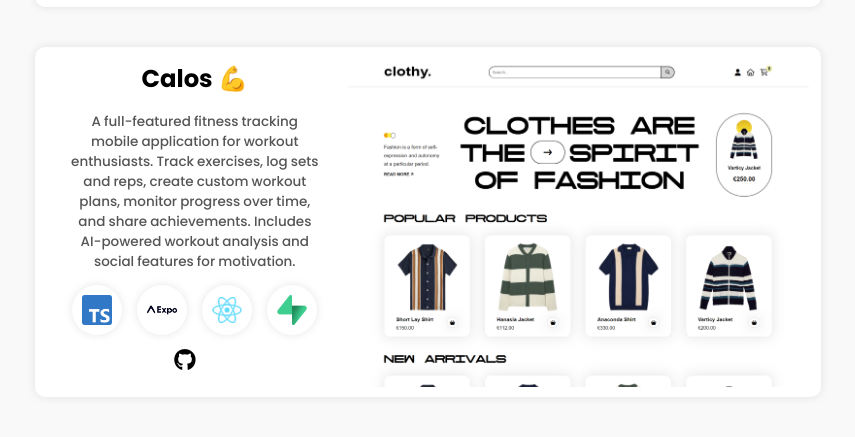
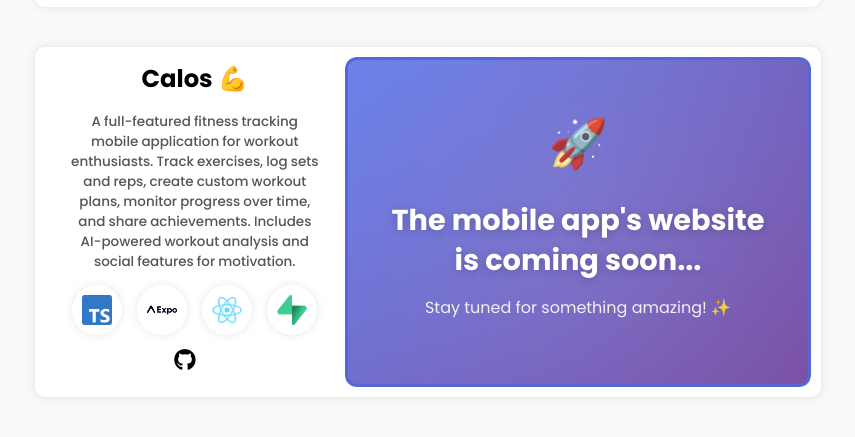
Before and after one commit to Gilad-Weinberger/portfolio, a React (Vite) app: page / in a window 1280 px wide. Shown: the part 2089-2526 px from the top of the page, without its empty margins (212-1067 px from the left). Built offline with nearby package versions, Linux system fonts and the light colour scheme; a web font is replaced by a local one.

Commit message:
update Me and Projects components to reflect title change and implement text placeholders for missing project images

```diff
--- a/src/components/Me.jsx
+++ b/src/components/Me.jsx
@@ -23,7 +23,7 @@
     <div id="home" className="me-lang">
       <div className="me">
         <div className="left">
-          <h1 className="title">Full-Stack React Developer 👋</h1>
+          <h1 className="title">Full-Stack Web Developer 👋</h1>
           <p className="description">
             Hi, I&apos;m Gilad Weinberger. A passionate Full-Stack Web Developer
             based in Katzrin, Israel. 📍
--- a/src/components/Projects.jsx
+++ b/src/components/Projects.jsx
@@ -1,7 +1,7 @@
 import { useEffect } from "react";
 import lockinVideo from "../images/lockin-video.mp4"; // Video for LockIn project
 // import charitit from "../images/Study_Buddy.png"; // Placeholder - replace with CharitIt screenshot
-import calos from "../images/clothy.png"; // Placeholder - replace with Calos screenshot
+// import calos from "../images/clothy.png"; // Placeholder - replaced with text placeholder
 import typescript from "../images/typescript.png";
 import nextjs from "../images/nextjs.png";
 import react from "../images/react.png";
@@ -71,13 +71,14 @@
     //   languages: ["React Native", "Expo", "TypeScript", "Supabase"],
     // },
     {
-      website_image: calos,
+      website_image: null,
       website_link: "#", // Mobile app - no web link
       github_link: "https://github.com/Gilad-Weinberger/Calos.git", // Update with actual repo if available
       name: "Calos 💪",
       description:
         "A full-featured fitness tracking mobile application for workout enthusiasts. Track exercises, log sets and reps, create custom workout plans, monitor progress over time, and share achievements. Includes AI-powered workout analysis and social features for motivation.",
       languages: ["TypeScript", "Expo", "React Native", "Supabase"],
+      isPlaceholder: true, // Flag to show text placeholder instead of image
     },
   ];
 
@@ -106,6 +107,80 @@
                       objectFit: "cover",
                     }}
                   />
+                ) : project.isPlaceholder ? (
+                  <div
+                    style={{
+                      width: "100%",
+                      height: "100%",
+                      minHeight: "100%",
+                      display: "flex",
+                      flexDirection: "column",
+                      alignItems: "center",
+                      justifyContent: "center",
+                      background:
+                        "linear-gradient(135deg, #667eea 0%, #764ba2 100%)",
+                      border: "3px solid #5568d3",
+                      borderRadius: "12px",
+                      padding: "40px",
+                      boxSizing: "border-box",
+                      boxShadow: "0 8px 32px rgba(102, 126, 234, 0.3)",
+                      position: "absolute",
+                      top: 0,
+                      left: 0,
+                      right: 0,
+                      bottom: 0,
+                      overflow: "hidden",
+                    }}
+                  >
+                    <div
+                      style={{
+                        position: "absolute",
+                        top: "-50%",
+                        right: "-50%",
+                        width: "200%",
+                        height: "200%",
+                        background:
+                          "radial-gradient(circle, rgba(255,255,255,0.1) 0%, transparent 70%)",
+                        pointerEvents: "none",
+                      }}
+                    />
+                    <div
+                      style={{
+                        fontSize: "3rem",
+                        marginBottom: "20px",
+                      }}
+                    >
+                      🚀
+                    </div>
+                    <p
+                      style={{
+                        fontSize: "1.8rem",
+                        color: "#ffffff",
+                        textAlign: "center",
+                        margin: 0,
+                        fontWeight: "700",
+                        textShadow: "0 2px 10px rgba(0,0,0,0.2)",
+                        lineHeight: "1.4",
+                        position: "relative",
+                        zIndex: 1,
+                      }}
+                    >
+                      The mobile app&apos;s website is coming soon...
+                    </p>
+                    <p
+                      style={{
+                        fontSize: "1rem",
+                        color: "rgba(255,255,255,0.9)",
+                        textAlign: "center",
+                        marginTop: "15px",
+                        fontWeight: "400",
+                        position: "relative",
+                        zIndex: 1,
+                      }}
+                    >
+                      Stay tuned for something amazing! ✨
+                    </p>
+                  </div>
                 ) : (
                   <img src={project.website_image} alt="" />
                 )}
@@ -205,6 +280,80 @@
                       objectFit: "cover",
                     }}
                   />
+                ) : project.isPlaceholder ? (
+                  <div
+                    style={{
+                      width: "100%",
+                      height: "100%",
+                      minHeight: "100%",
+                      display: "flex",
+                      flexDirection: "column",
+                      alignItems: "center",
+                      justifyContent: "center",
+                      background:
+                        "linear-gradient(135deg, #667eea 0%, #764ba2 100%)",
+                      border: "3px solid #5568d3",
+                      borderRadius: "12px",
+                      padding: "40px",
+                      boxSizing: "border-box",
+                      boxShadow: "0 8px 32px rgba(102, 126, 234, 0.3)",
+                      position: "absolute",
+                      top: 0,
+                      left: 0,
+                      right: 0,
+                      bottom: 0,
+                      overflow: "hidden",
+                    }}
+                  >
+                    <div
+                      style={{
+                        position: "absolute",
+                        top: "-50%",
+                        right: "-50%",
+                        width: "200%",
+                        height: "200%",
+                        background:
+                          "radial-gradient(circle, rgba(255,255,255,0.1) 0%, transparent 70%)",
+                        pointerEvents: "none",
+                      }}
+                    />
+                    <div
+                      style={{
+                        fontSize: "3rem",
+                        marginBottom: "20px",
+                      }}
+                    >
+                      🚀
+                    </div>
+                    <p
+                      style={{
+                        fontSize: "1.8rem",
+                        color: "#ffffff",
+                        textAlign: "center",
+                        margin: 0,
+                        fontWeight: "700",
+                        textShadow: "0 2px 10px rgba(0,0,0,0.2)",
+                        lineHeight: "1.4",
+                        position: "relative",
+                        zIndex: 1,
+                      }}
+                    >
+                      The mobile app&apos;s website is coming soon...
+                    </p>
+                    <p
+                      style={{
+                        fontSize: "1rem",
+                        color: "rgba(255,255,255,0.9)",
+                        textAlign: "center",
+                        marginTop: "15px",
+                        fontWeight: "400",
+                        position: "relative",
+                        zIndex: 1,
+                      }}
+                    >
+                      Stay tuned for something amazing! ✨
+                    </p>
+                  </div>
                 ) : (
                   <img src={project.website_image} alt="" />
                 )}
```
